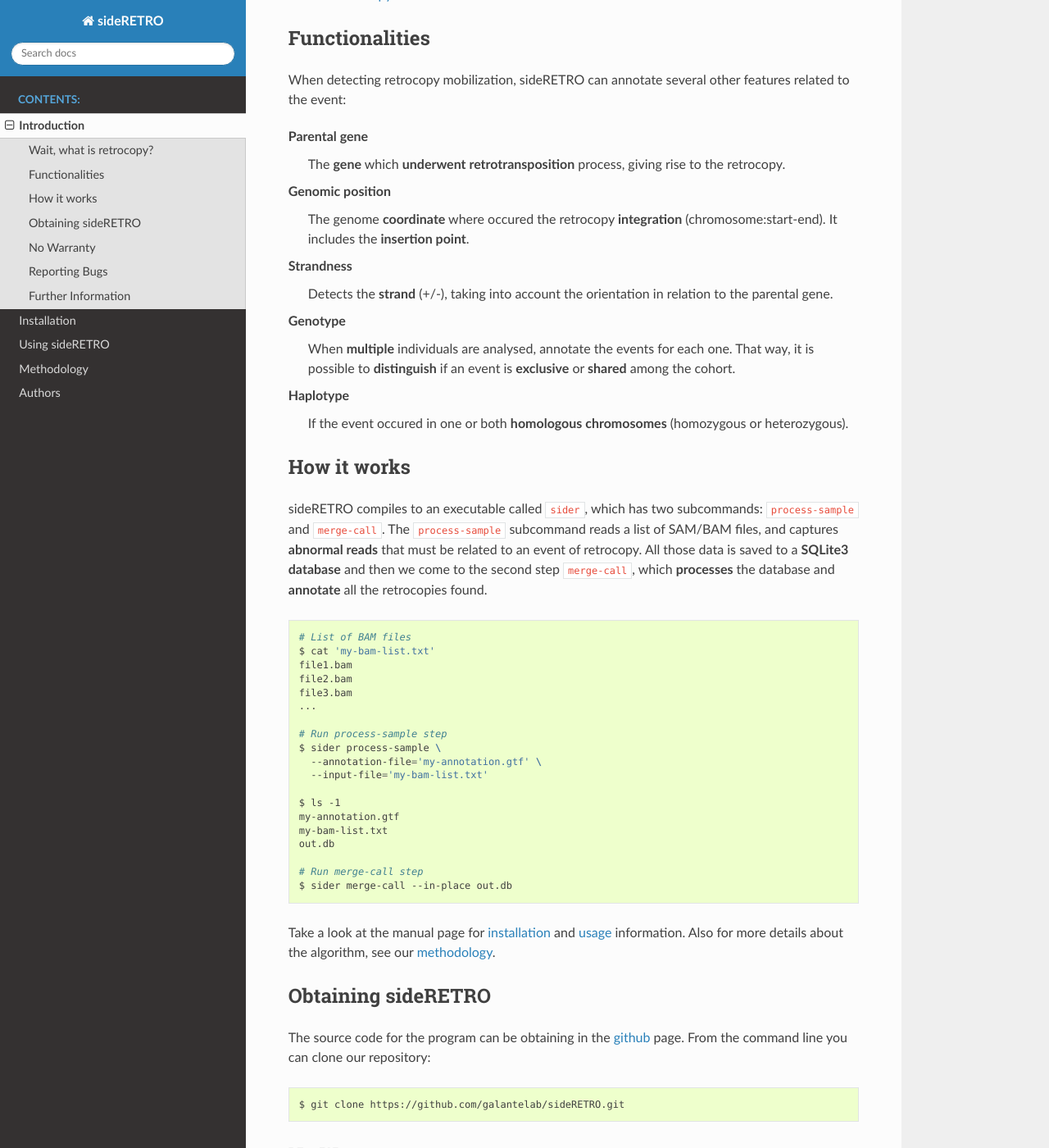
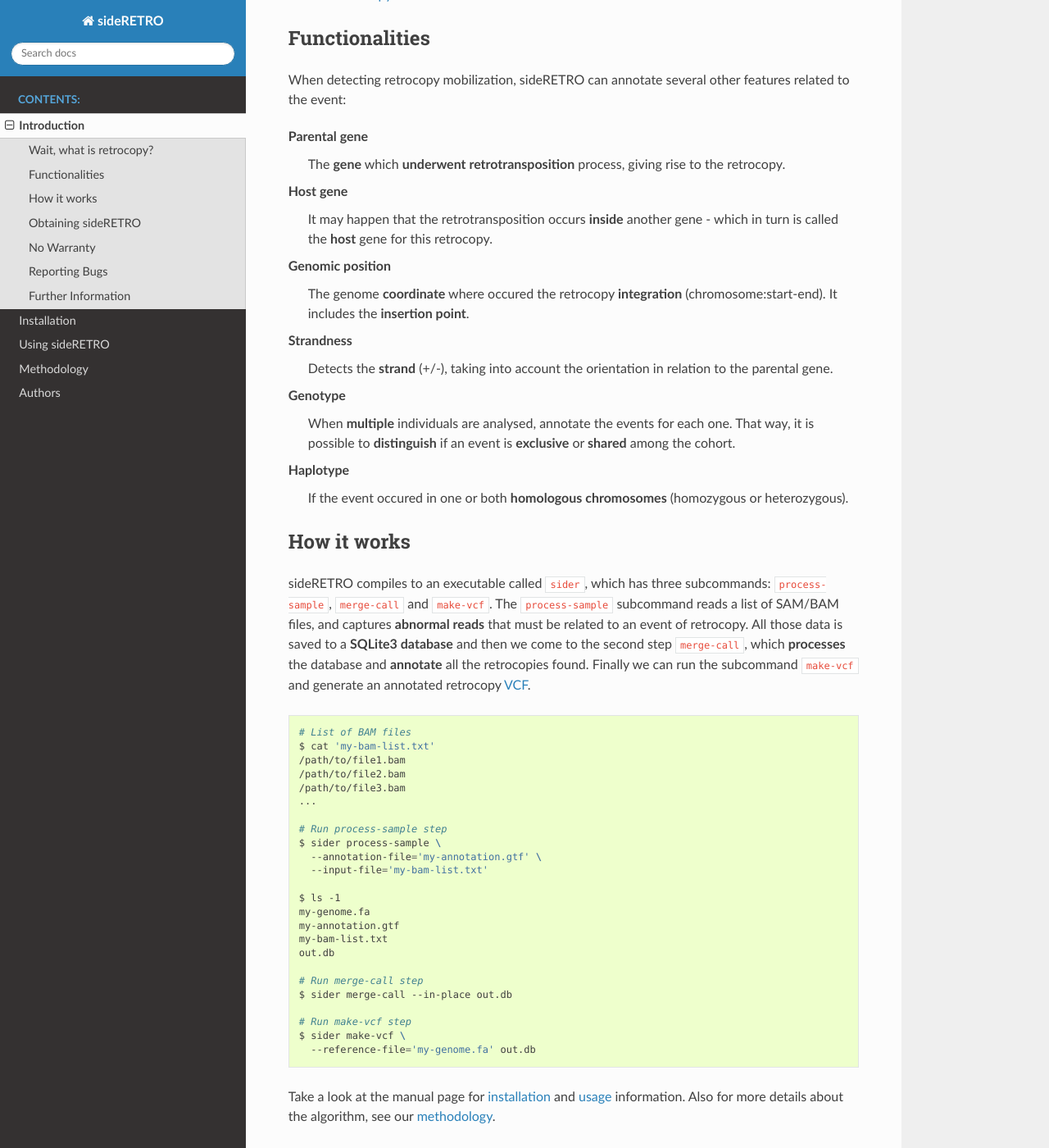
Before and after one commit to galantelab/sideRETRO, a Sphinx documentation site: the page built from docs/intro.rst, in a window 1280 px wide and 1400 px high, scrolled down 697 px. Shown: the whole window at 82% size. Built offline with Sphinx 7.4.7 and the Read the Docs theme 2.0.0, drawn with Linux system fonts in a browser that asks for light colours.

Commit message:
ADD: intro.rst: Host gene and make-vcf subcommand

```diff
--- a/docs/intro.rst
+++ b/docs/intro.rst
@@ -36,6 +36,11 @@
   The **gene** which **underwent retrotransposition** process,
   giving rise to the retrocopy.
 
+Host gene
+  It may happen that the retrotransposition occurs **inside**
+  another gene - which in turn is called the **host** gene
+  for this retrocopy.
+
 Genomic position
   The genome **coordinate** where occured the retrocopy
   **integration** (chromosome:start-end). It includes the
@@ -59,21 +64,23 @@
 ============
 
 sideRETRO compiles to an executable called :code:`sider`,
-which has two subcommands: :code:`process-sample` and
-:code:`merge-call`. The :code:`process-sample` subcommand
-reads a list of SAM/BAM files, and captures **abnormal reads**
-that must be related to an event of retrocopy. All those data is
-saved to a **SQLite3 database** and then we come to the second
-step :code:`merge-call`, which **processes** the database and
-**annotate** all the retrocopies found.
+which has three subcommands: :code:`process-sample`,
+:code:`merge-call` and :code:`make-vcf`. The :code:`process-sample`
+subcommand reads a list of SAM/BAM files, and captures
+**abnormal reads** that must be related to an event of retrocopy.
+All those data is saved to a **SQLite3 database** and then we come
+to the second step :code:`merge-call`, which **processes** the database
+and **annotate** all the retrocopies found. Finally we can run the
+subcommand :code:`make-vcf` and generate an annotated retrocopy
+`VCF <https://samtools.github.io/hts-specs/VCFv4.2.pdf>`_.
 
 .. code-block:: sh
 
    # List of BAM files
    $ cat 'my-bam-list.txt'
-   file1.bam
-   file2.bam
-   file3.bam
+   /path/to/file1.bam
+   /path/to/file2.bam
+   /path/to/file3.bam
    ...
 
    # Run process-sample step
@@ -82,12 +89,17 @@
      --input-file='my-bam-list.txt'
 
    $ ls -1
+   my-genome.fa
    my-annotation.gtf
    my-bam-list.txt
    out.db
 
    # Run merge-call step
    $ sider merge-call --in-place out.db
+
+   # Run make-vcf step
+   $ sider make-vcf \
+     --reference-file='my-genome.fa' out.db
 
 Take a look at the manual page for :ref:`installation <chap_installation>`
 and :ref:`usage <chap_usage>` information. Also for more details about
```
